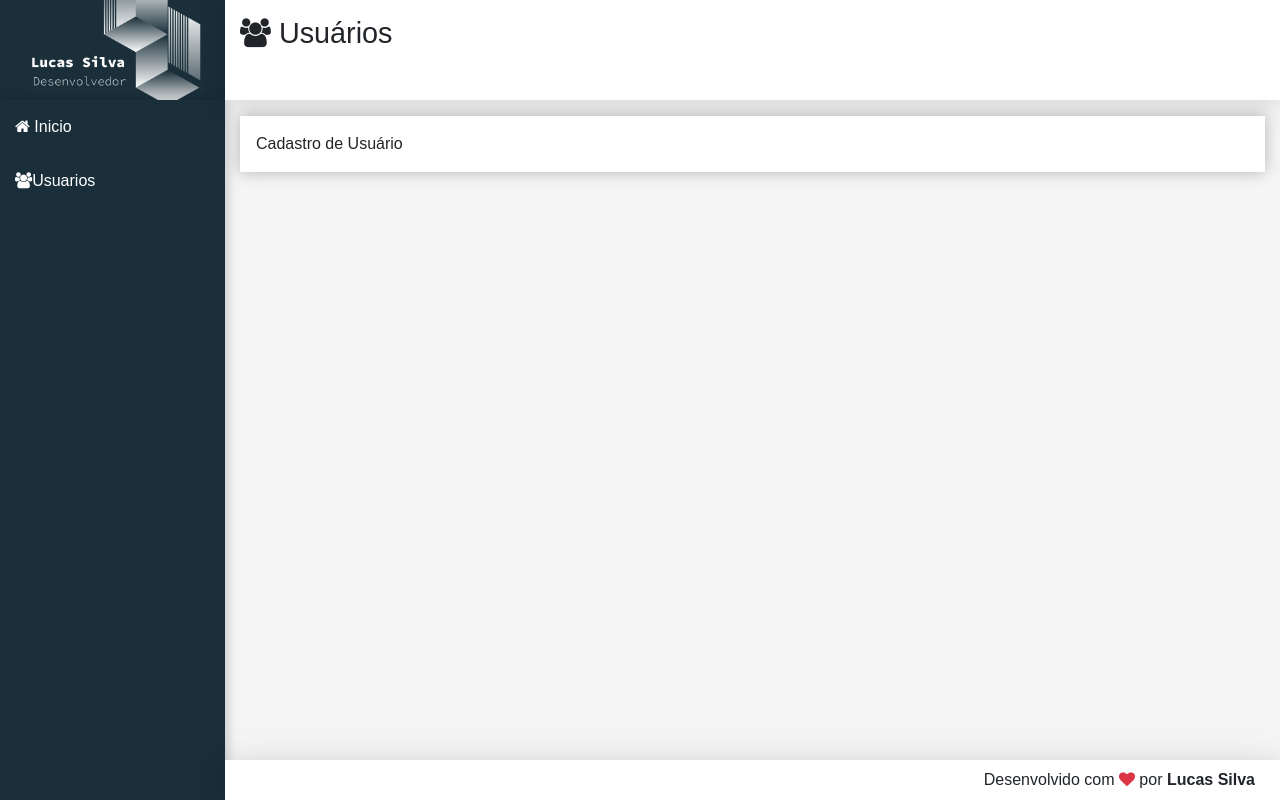
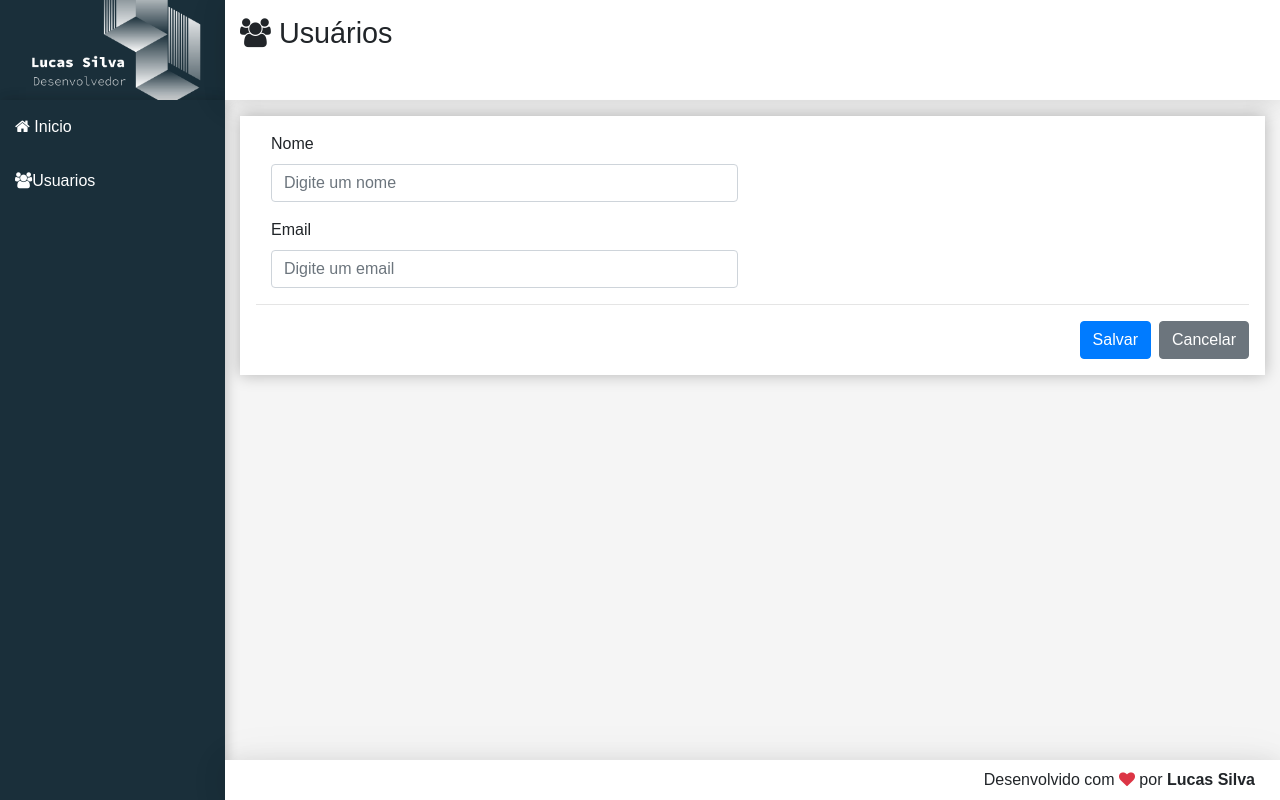
Before and after one commit to LucasMatheus96/CRUD-Usuario-React, a React (Create React App) app in the folder frontend/: page /users in a window 1280 px wide. Built offline with nearby package versions, Linux system fonts and the light colour scheme.

Commit message:
Criação do formulario cadastro de usuario

```diff
--- a/frontend/src/components/user/UserCrud.jsx
+++ b/frontend/src/components/user/UserCrud.jsx
@@ -42,10 +42,51 @@ export default class UserCrud extends Component {
         return list
     }
 
+    updateField(evento){
+        const user = {...this.state.user}
+        user[evento.target.name] = evento.target.value
+        this.setState({ user })
+    }
+
+    renderForm(){
+        return (
+            <div className="form">
+                <div className="col-12 col-md-6">
+                    <div className="form-group">
+                        <label >Nome</label>
+                        <input type="text" className="form-control" name="name" value={this.state.user.name} onChange={e=> this.updateField(e)} placeholder="Digite um nome"></input>
+                    </div>
+                </div>
+
+                <div className="col-12 col-md-6">
+                    <div className="form-group">
+                        <label >Email</label>
+                        <input type="text" className="form-control" name="email" value={this.state.user.email} onChange={e=>this.updateField(e)} placeholder="Digite um email"></input>
+                    </div>
+                </div>
+
+                <hr></hr>
+
+                <div className="row">
+
+                    <div className="col-12 d-flex justify-content-end">
+                        <button className="btn btn-primary" onClick={e=> this.save(e)}>
+                            Salvar
+                        </button>
+                        <button className="btn btn-secondary ml-2" onClick={e=> this.clear(e)}>
+                            Cancelar
+                        </button>
+                    </div>
+
+                </div>
+            </div>
+        )
+    }
+
     render(){
         return (
             <Main {...headerProps}>
-                Cadastro de Usuário
+                {this.renderForm()}
             </Main>
         )
     }
```
